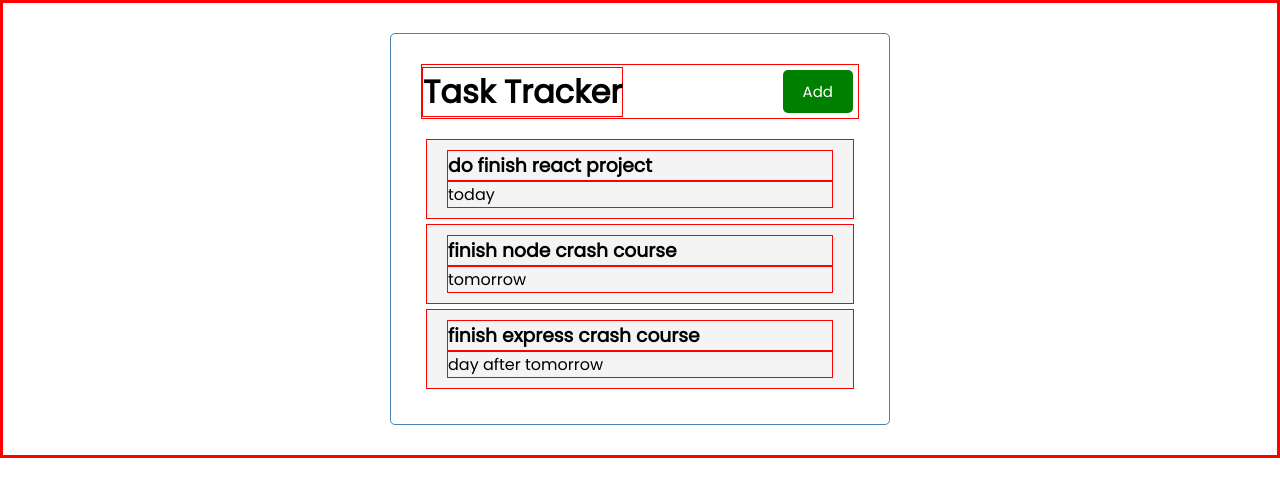
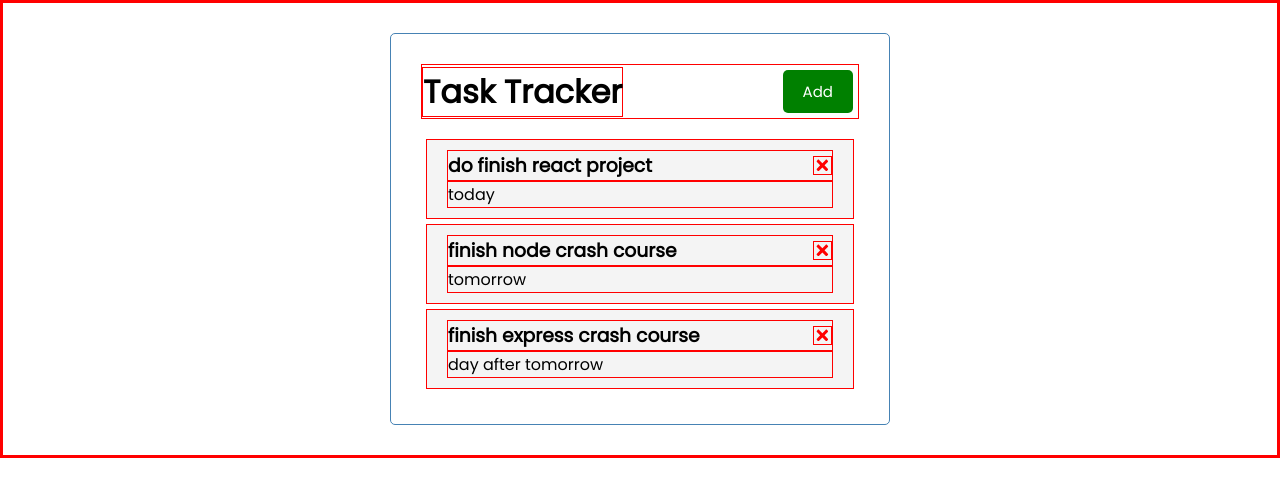
Before and after one commit to RushiVachhani/task-tracker, a React (Create React App) app: page / in a window 1280 px wide. Shown: the top 496 px of the page. Built offline with nearby package versions, Linux system fonts and the light colour scheme.

Commit message:
implemented delete task

```diff
--- a/src/App.js
+++ b/src/App.js
@@ -28,10 +28,17 @@
     ]
   )
 
+  const deleteTask = (id) => {
+    //console.log('delete', id);
+    setTasks(tasks.filter(
+      (task) =>task.id!=id
+    ))
+  }
+
   return (
     <div className="container">
       <Header />
-      <Tasks tasks={tasks}/>
+      {tasks.length > 0 ? <Tasks tasks={tasks} onDelete={deleteTask}/> : 'No tasks to show'}
     </div>
   );
 }
--- a/src/components/Task.js
+++ b/src/components/Task.js
@@ -1,8 +1,11 @@
-const Task = ({task}) => {
+import {FaTimes} from 'react-icons/fa'
+
+const Task = ({task, onDelete}) => {
     return (
         <div className="task">
             <h3>
                 {task.text}
+                <FaTimes style={{color: 'red', cursor: 'pointer'}} onClick={ () => onDelete(task.id)}/>
             </h3>
             <p>
                 {task.day}
--- a/src/components/tasks.js
+++ b/src/components/tasks.js
@@ -1,11 +1,11 @@
 import Task from './Task'
 
-const Tasks = ({ tasks }) => {
+const Tasks = ({ tasks, onDelete }) => {
 
     return (
         <>
             { tasks.map( (task) => (
-                <Task key={task.id} task={task} />
+                <Task key={task.id} task={task} onDelete={onDelete} />
             ))}
         </>
     )
```
